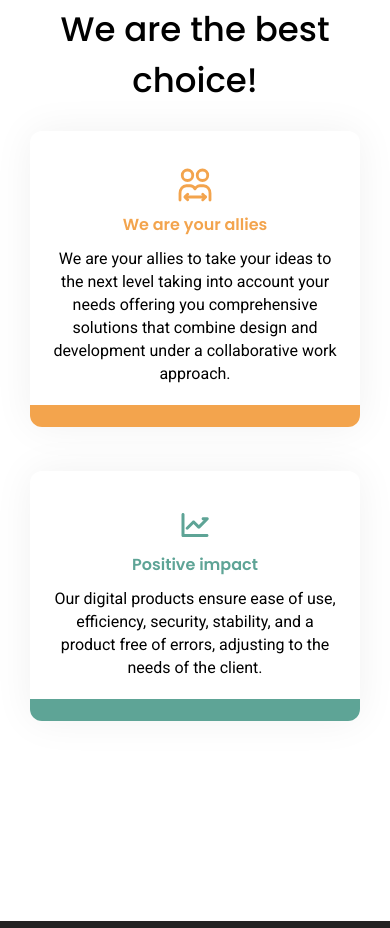
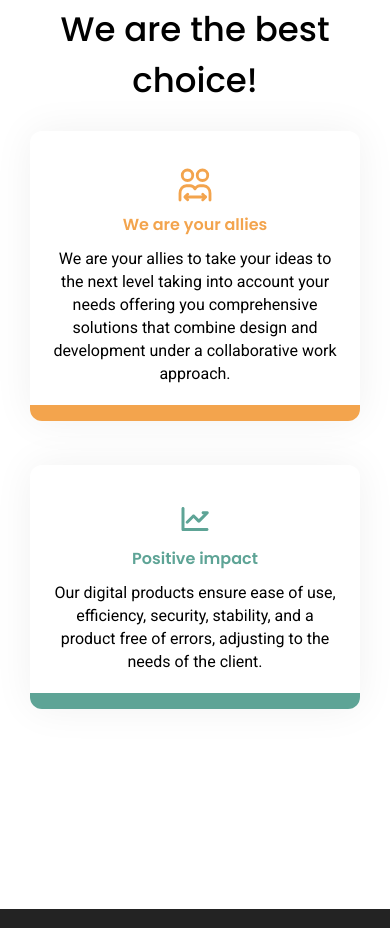
Before and after one commit to contentcraftstudio/Coderlabs-web-2.0, a Next.js app: page / in a window 390 px wide. Shown: the part 4340-5268 px from the top of the page. Built offline with nearby package versions, Linux system fonts and the light colour scheme.

Commit message:
Change::BestSec.tsx

```diff
--- a/components/BestSec.tsx
+++ b/components/BestSec.tsx
@@ -24,7 +24,7 @@ function Card({
 }: Props): JSX.Element {
   return (
     <div
-      className={`sm:w-[330px] md:w-[600px] xl:w-[600px] flex flex-col rounded border-b-[22px] ${color} sm:px-[20px] md:px-[60px] lg:px-[60px] sm:pt-[36px] md:pt-[85px] lg:pt-[85px] shadow-[0px_0px_40px_rgba(0,0,0,0.06)]`}
+      className={`sm:w-[330px] md:w-[600px] xl:w-[600px] flex flex-col rounded sm:border-b-[16px] md:border-b-[22px] lg:border-b-[22px] ${color} sm:px-[20px] md:px-[60px] lg:px-[60px] sm:pt-[36px] md:pt-[85px] lg:pt-[85px] shadow-[0px_0px_40px_rgba(0,0,0,0.06)]`}
     >
       <div className='flex justify-center'>
         <Image
```
